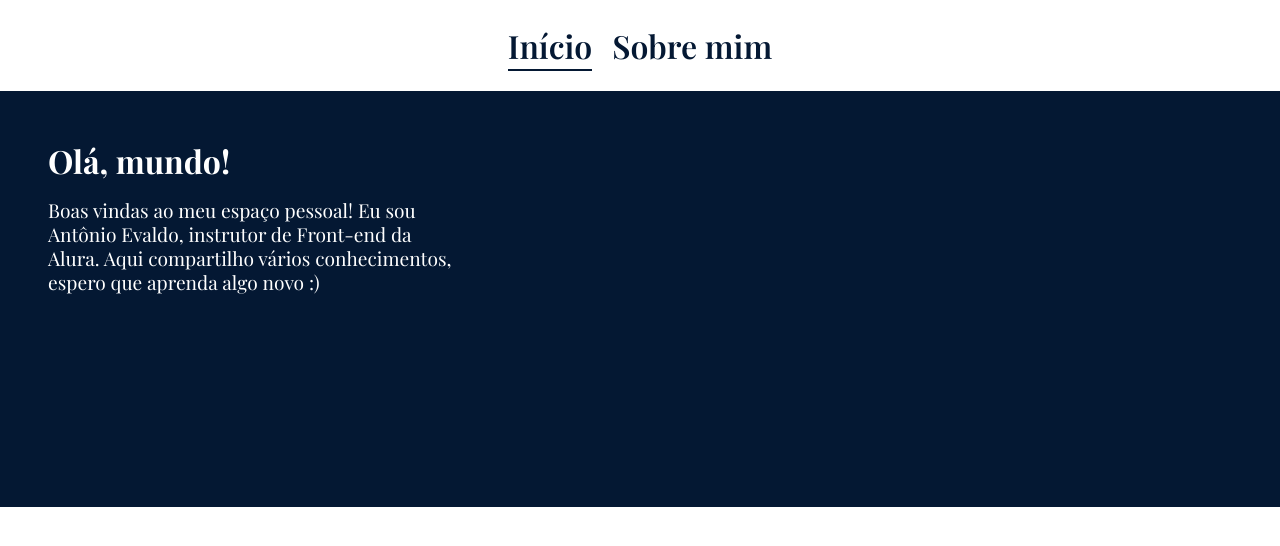
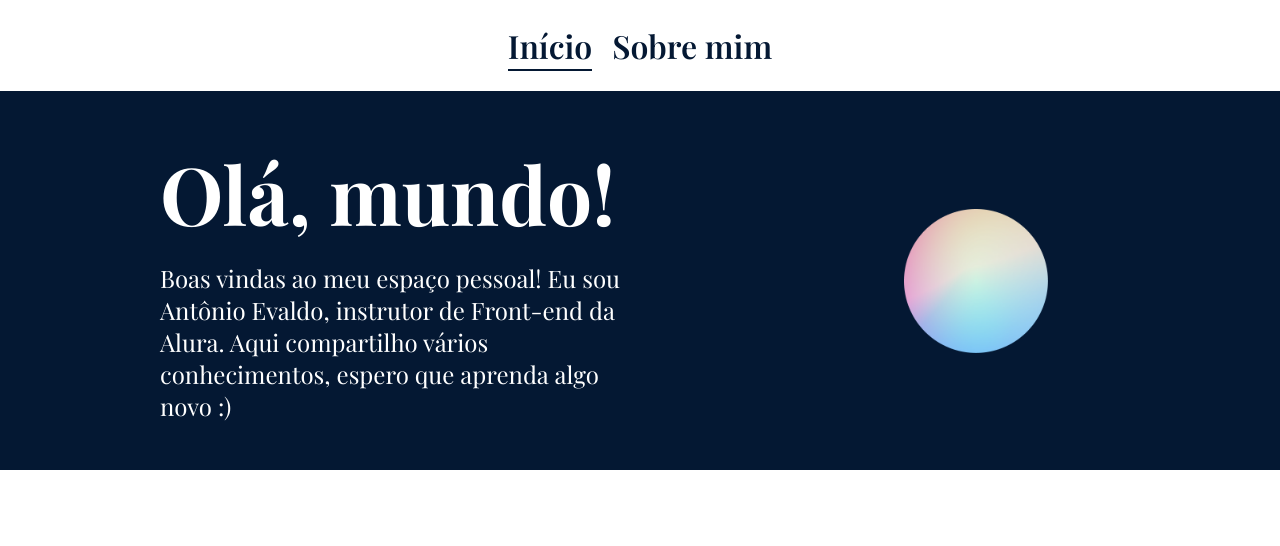
Before and after one commit to danielcoosta1/ola-mundo, a React (Create React App) app: page / in a window 1280 px wide. Shown: the top 546 px of the page. Built offline with nearby package versions, Linux system fonts and the light colour scheme; a web font is replaced by a local one.

Commit message:
colocando repsonsividade no banner

```diff
--- a/src/Components/Banner/index.jsx
+++ b/src/Components/Banner/index.jsx
@@ -5,8 +5,7 @@ import {
   Img,
 } from "./styles";
 
-import circuloColorido from "../../assets/circulo-colorido.png";
-import minhaFoto from "../../assets/minha-foto.png";
+import circuloColorido from "../../assets/video-2.3/assets/circulo_colorido.png";
 
 const Banner = () => {
   return (
@@ -20,8 +19,7 @@ const Banner = () => {
         </p>
       </ConteinerDescricao>
       <ConteinerImg>
-        <Img />
-        <Img />
+        <Img src={circuloColorido} className="circulo-colorido" />
       </ConteinerImg>
     </BannerContainer>
   );
--- a/src/Components/Banner/styles.js
+++ b/src/Components/Banner/styles.js
@@ -3,10 +3,18 @@ import styled from "styled-components";
 const BannerContainer = styled.section`
   width: 100vw;
   display: flex;
-  justify-content: space-between;
+  justify-content:space-between;
   align-items: center;
-  padding: 3rem;
+  padding: 3rem 10rem;
   background-color: #041833;
+  min-height:40vh;
+
+  @media screen and (max-width: 768px) {
+    min-height: 20vh;
+    padding: 3rem 2rem;
+    gap: 2rem;
+  }
+
 `;
 
 const ConteinerDescricao = styled.div`
@@ -15,27 +23,28 @@ const ConteinerDescricao = styled.div`
   display: flex;
   flex-direction: column;
   gap: 1rem;
-  min-height: 20rem;
+
 
   h1 {
-    font-size: 2rem;
+    font-size: 5rem;
     font-weight: 700;
   }
 
   p {
-    font-size: 1.2rem;
+    font-size:1.5rem;
     font-weight: 400;
-    line-height: 1.5rem;
-    width: 70%;
+
+
   }
 
   @media screen and (max-width: 768px) {
+
     h1 {
-      font-size: 1.5rem;
+      font-size: 2rem;
     }
 
     p {
-      font-size: 1rem;
+      font-size: .75rem;
       width: 100%;
     }
 
@@ -53,8 +62,25 @@ const ConteinerDescricao = styled.div`
   }
 `;
 
-const ConteinerImg = styled.div``;
+const ConteinerImg = styled.div`
+width: 30%;
+display: flex;
+justify-content: center;
+align-items: center;
+@media screen and (max-width: 768px) {
+    width: 50%;
+  }
 
-const Img = styled.img``;
+  @media screen and (max-width: 480px) {
+    width: 70%;
+  }
+`;
+
+const Img = styled.img`
+    width: 50%;
+    height: auto;
+    object-fit: cover;
+
+`;
 
 export { BannerContainer, ConteinerDescricao, ConteinerImg, Img };
```
